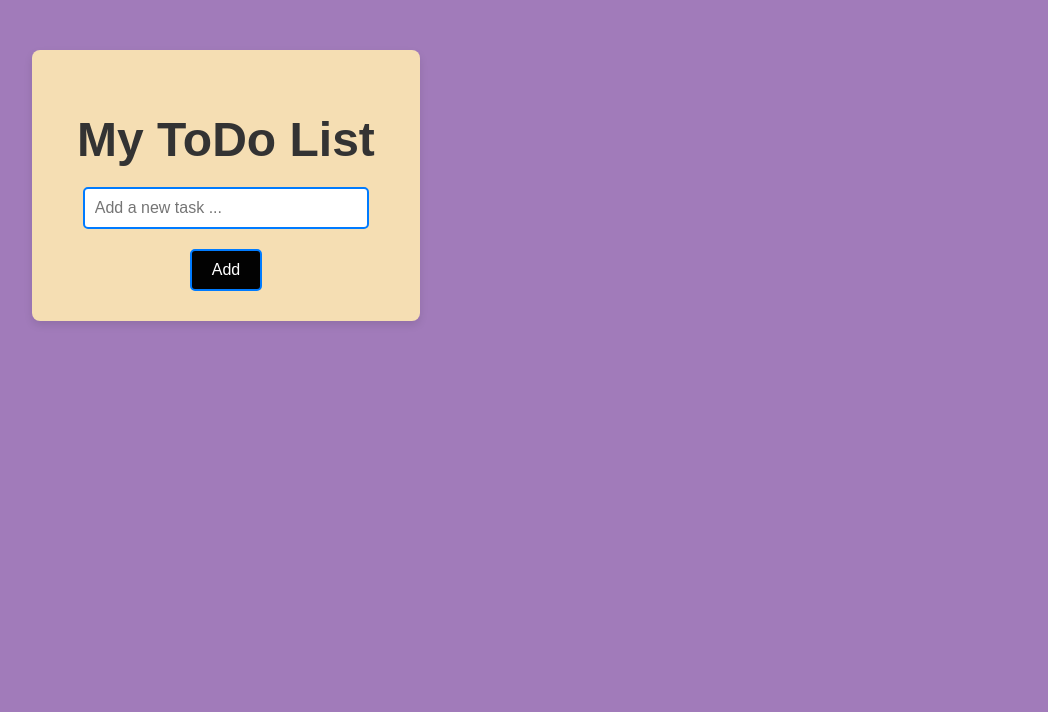
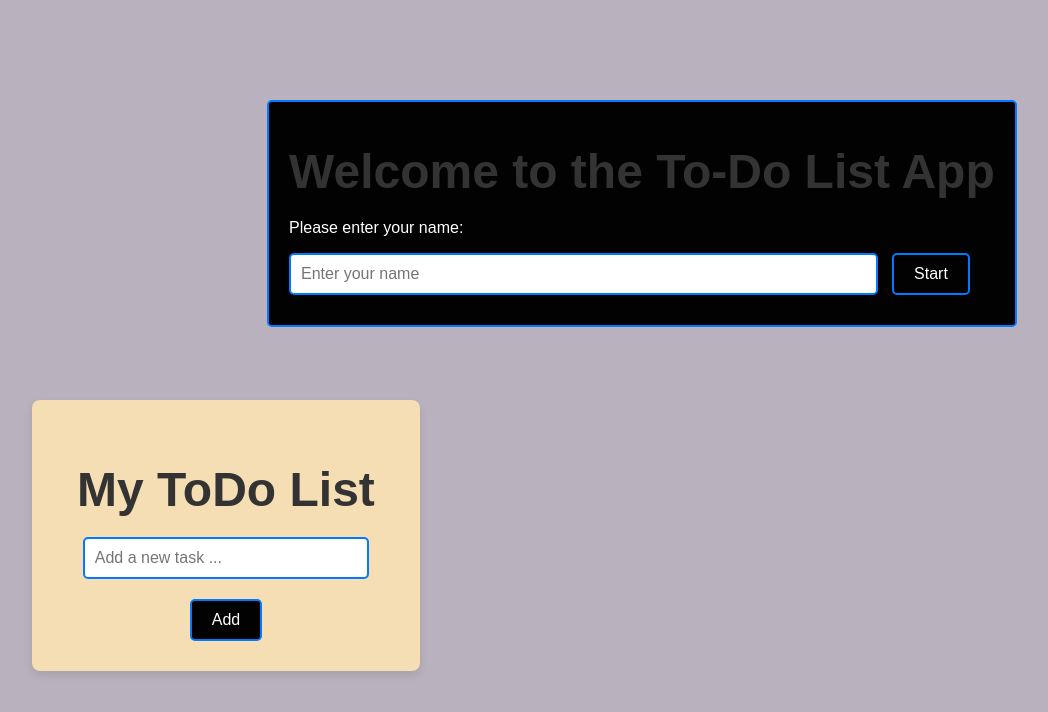
Before and after one commit to Chamudika07/practis_javascrip_project, a plain HTML site: page ToDoLisst/index.html in a window 1280 px wide. Shown: the whole page, without its empty margins (68-1116 px from the left). Drawn offline with Linux system fonts and the light colour scheme.

Commit message:
add new item

```diff
--- a/ToDoLisst/index.html
+++ b/ToDoLisst/index.html
@@ -8,6 +8,12 @@
 </head>
 <body>
     <div>
+        <div class = "get_user">
+            <h1>Welcome to the To-Do List App</h1>
+            <p>Please enter your name:</p>
+            <input type="text" id="user_name_input" placeholder="Enter your name">
+            <button id="start_button">Start</button>
+        </div>
         <div class="container">
             <h1>My ToDo List</h1>
             <input type="text" , id="new_todo_input" , placeholder="Add a new task ...">
--- a/ToDoLisst/styles.css
+++ b/ToDoLisst/styles.css
@@ -5,7 +5,7 @@ body{
     align-items: center;
     min-height: 100vh;
     margin: 0;
-    background-color: #a17bba;
+    background-color: #b9b1bd;
 }
 .container{
     text-align: center;
@@ -14,7 +14,7 @@ body{
     border-radius: 8px;
     box-shadow: 0 4px 8px rgba(0, 0, 0, 0.1);
     position: absolute; /* or relative/fixed/sticky */
-    top: 50px;   /* 50px from the top of the parent */
+    top: 400px;   /* 50px from the top of the parent */
     left: 100px; /* 100px from the left of the parent */
 
 }
@@ -23,6 +23,7 @@ body{
     top : 50px;   /* 50px from the top of the parent */
     left: 700px; /* 150px from the left of the parent */
 }
+
 h1{
     color: #333;
     font-size: 3em;
@@ -84,3 +85,18 @@ input{
     text-decoration: line-through;
     color: #999;
 }
+
+.get_user{
+    padding: 10px 20px;
+    font-size: 1em;
+    margin: 0 10px;
+    border: 2px solid #007BFF;
+    border-radius: 5px;
+    cursor: pointer;
+    background-color: rgb(2, 2, 2);
+    color: white;
+    transition: background-color 0.3s, ease-in-out;
+    position: absolute; /* or relative/fixed/sticky */
+    top: 100px;   /* 50px from the top of the parent */
+    left: 325px; /* 100px from the left of the parent */
+}
```
